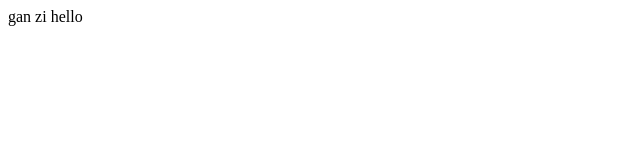
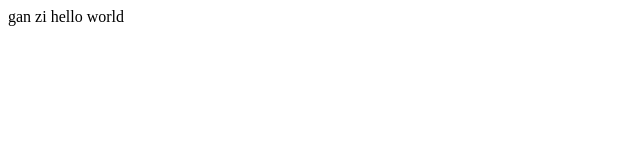
Before and after one commit to ganzitravel/ganzitravel.github.io, a plain HTML site: page index.html in a window 1280 px wide. Shown: the full height of the page, 0-640 px from the left. Drawn offline with Linux system fonts and the light colour scheme.

Commit message:
add file

```diff
--- a/index.html
+++ b/index.html
@@ -1 +1 @@
-<p>gan zi hello</p>
+<p>gan zi hello world</p>
```
